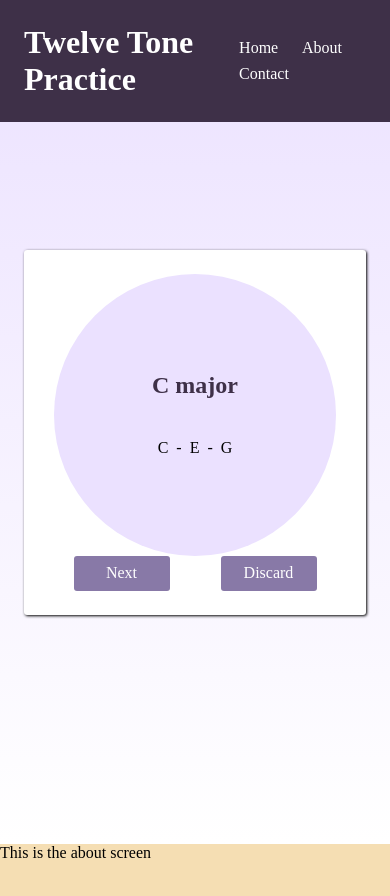
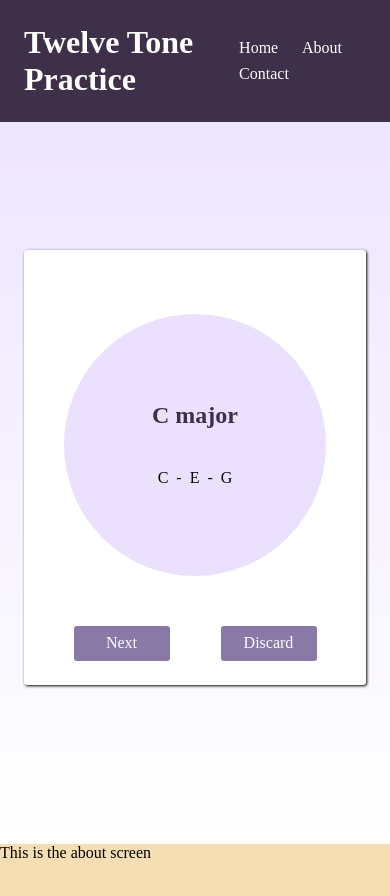
Before and after one commit to TL-Garcia/ttp_app, a React (Create React App) app: page / in a window 390 px wide. Shown: the top 896 px of the page. Built offline with nearby package versions, Linux system fonts and the light colour scheme.

Commit message:
chore: Create media querys for Chord

```diff
--- a/src/components/ChordVisualizer/ChordVisualizer.scss
+++ b/src/components/ChordVisualizer/ChordVisualizer.scss
@@ -15,7 +15,7 @@
     display: grid;
     gap: 2.5em;
     height: var(--chord-diameter);
-    margin: 0 auto;
+    margin: 40px auto 50px;
     padding: 1em;
     place-content: center center;
     width: var(--chord-diameter);
@@ -47,3 +47,9 @@ svg {
     height: 100px;
     margin-bottom: 2em;
 }
+
+@media screen and (max-width: 400px) {
+    .Chord {
+        --chord-diameter: 230px;
+    }
+}
```
